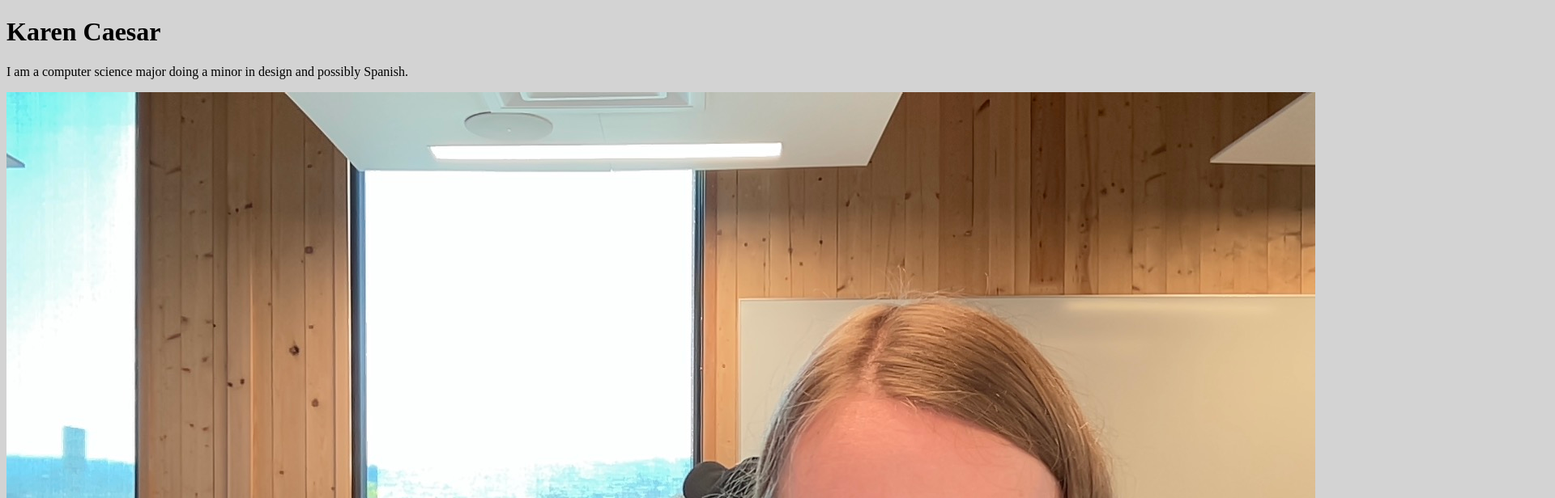
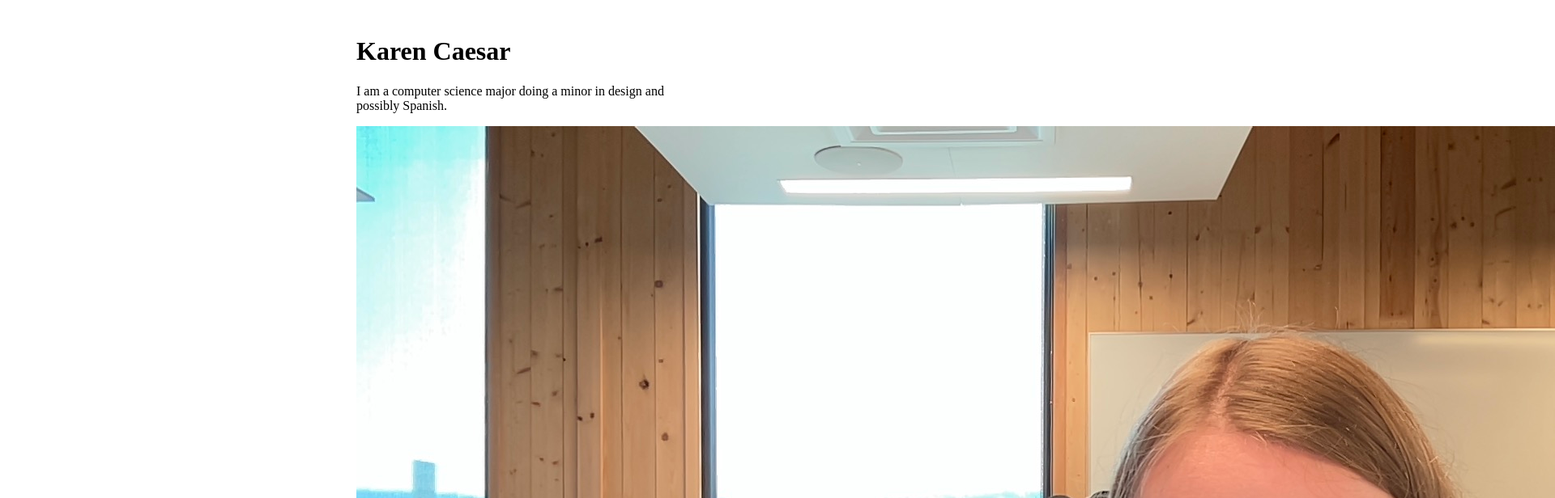
Before and after one commit to KCaesar3/mywebsite, a plain HTML site: page index.html in a window 1280 px wide. Shown: the top 616 px of the page at 81% size, 1920 px wide, since content can reach past the window. Drawn offline with Linux system fonts and the light colour scheme.

Commit message:
Changed CSS and HTML

```diff
--- a/css/style.css
+++ b/css/style.css
@@ -1,5 +1,22 @@
-/* My Styles */
+:root {
+    --content-width: 50ch;
+    --inset: calc( -1 * (100vw - var(--content-width)) / 4 );
+  }
 
-body {
-    background: lightgray;
-}
+  .header,
+  .main {
+    margin-right: auto;
+    margin-left: auto;
+    max-width: var(--content-width);
+  }
+
+
+  body {
+    padding: 1rem;
+  }
+
+  .main {
+    margin-right: auto;
+    margin-left: auto;
+    max-width: var(--content-width);
+  }
--- a/index.html
+++ b/index.html
@@ -11,10 +11,14 @@
 
 </head>
 <body>
-  <h1>Karen Caesar</h1>
-  <p>I am a computer science major doing a minor in design and possibly Spanish.</p>
-  <img src="/me.jpg" alt="My Image">
-  <a href= "https://github.com/KCaesar3">Github Link</a>
-  <a href="https://codepen.io/kcaesar">Codepen</a>
+  <header class="header">
+     <h1 class="challenge-title">Karen Caesar</h1>
+   </header>
+ <main class="main">
+ <p>I am a computer science major doing a minor in design and possibly Spanish.</p>
+ <img src="/me.jpg" alt="My Image">
+ <a href= "https://github.com/KCaesar3">Github Link</a>
+ <a href="https://codepen.io/kcaesar">Codepen</a>
+ </main>
 </body>
 </html>
```
